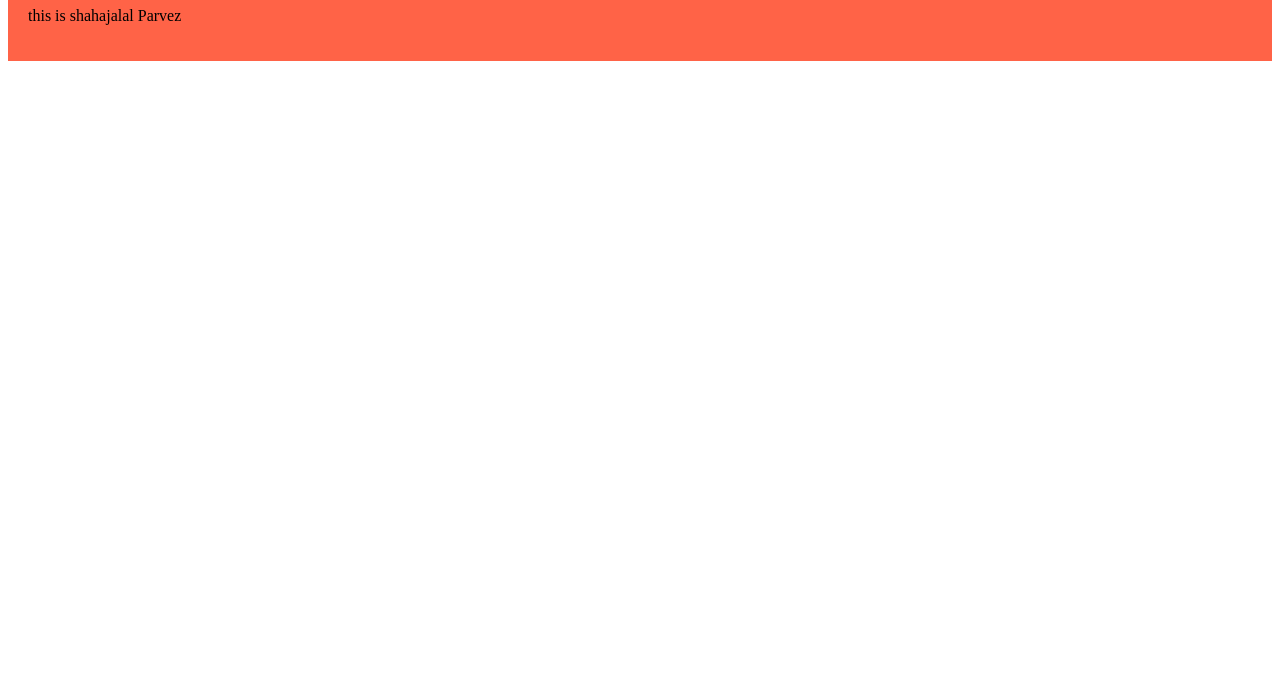
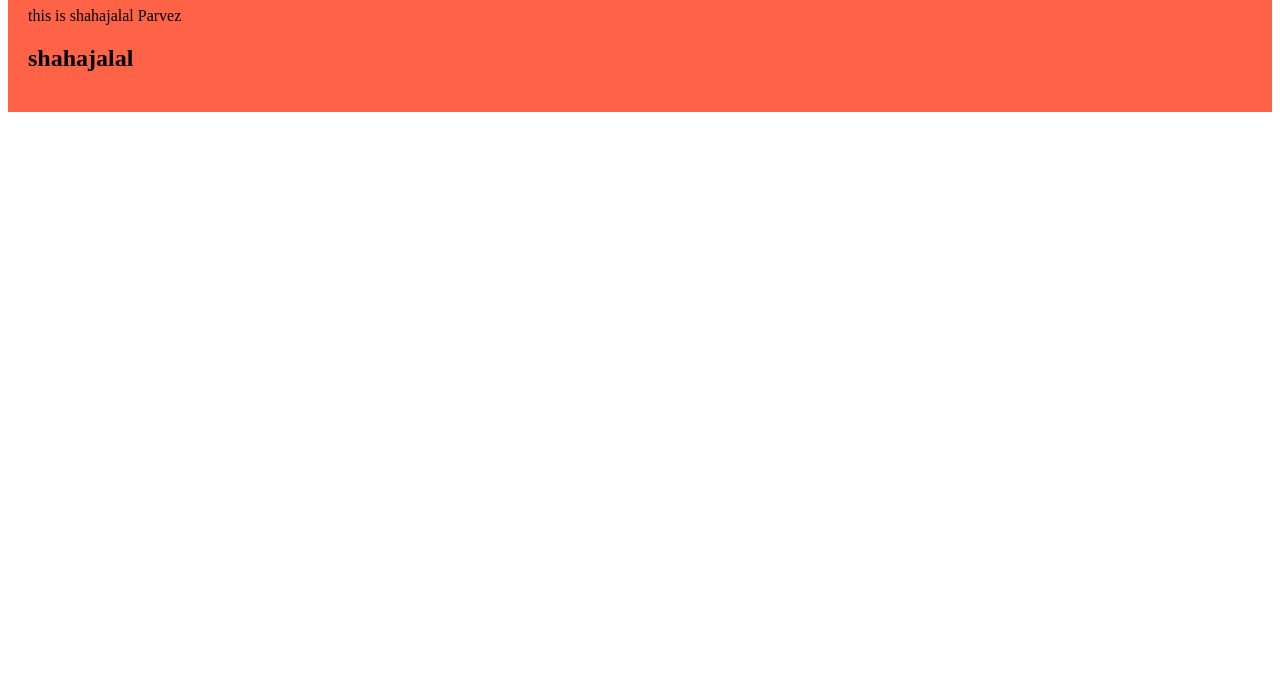
Before and after one commit to Parvezbbs/my-fast-dream-it, a plain HTML site: page index.html in a window 1280 px wide. Shown: the part 101-800 px from the top of the page. Drawn offline with Linux system fonts and the light colour scheme.

Commit message:
added last text

```diff
--- a/index.html
+++ b/index.html
@@ -13,6 +13,8 @@
 
      <p> this is shahajalal Parvez </p>
 
+     <h2>shahajalal</h2>
+
 
 </div>
 
```
